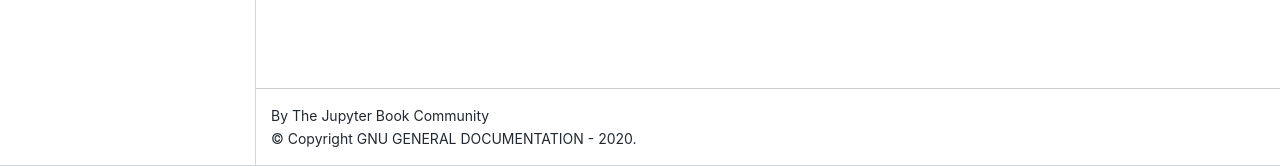
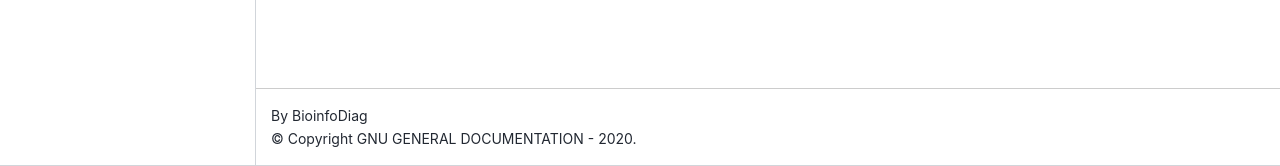
Before and after one commit to BioInfoDiag/bioinformatique_medicale, a Jupyter Book: the page built from intro.md, in a window 1280 px wide. Shown: the part 734-900 px from the top of the page. Built offline with Jupyter Book 1.0.4 settings and Sphinx 7.4.7 and the Sphinx Book theme 1.1.4, drawn with Linux system fonts in a browser that asks for light colours.

Commit message:
Update _config.yml

```diff
--- a/_config.yml
+++ b/_config.yml
@@ -1,12 +1,12 @@
 # Book settings
-title: My sample book
-author: The Jupyter Book Community
+title: Bioinformatique médicale
+author: BioinfoDiag
 logo: logo.png
 copyright: "GNU GENERAL DOCUMENTATION - 2020"
 
 
 repository:
-  url: http://github.com/dridk/bioinformatique_medicale
+  url: https://github.com/BioInfoDiag/bioinformatique_medicale
 
 
 latex:
```
